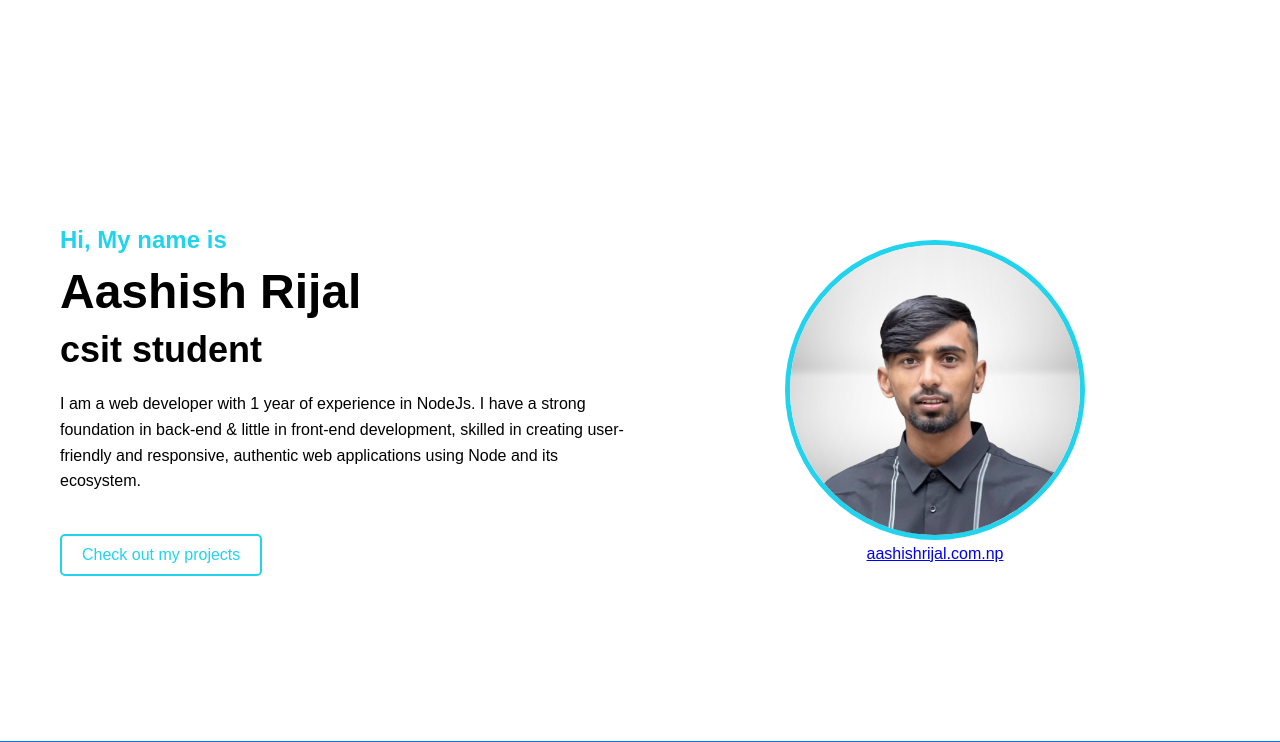
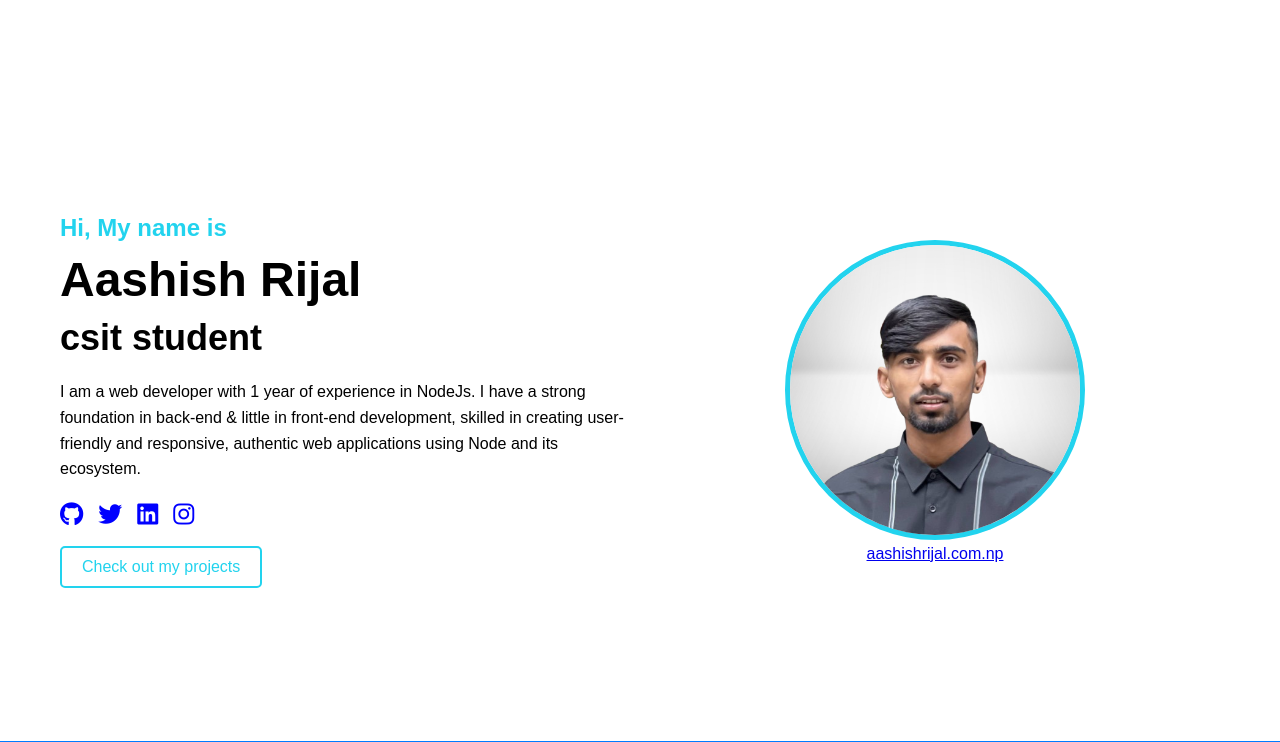
Before and after one commit to aashisrjl/web-class-project, a PHP site: page /About.php in a window 1280 px wide. Shown: the part 59-801 px from the top of the page. Run offline with PHP 8.4, Linux system fonts and the light colour scheme.

Commit message:
update: about design

```diff
--- a/pages/About.php
+++ b/pages/About.php
@@ -5,6 +5,7 @@
     <meta charset="UTF-8">
     <meta name="viewport" content="width=device-width, initial-scale=1.0">
     <title>About Us - WebClass</title>
+    <link rel="stylesheet" href="https://cdnjs.cloudflare.com/ajax/libs/font-awesome/6.5.1/css/all.min.css">
     <style>
         * {
             margin: 0;
@@ -65,7 +66,7 @@
             margin-bottom: 20px;
         }
         .social-icons a {
-            color: #FFFFFF;
+            color: blue;
             font-size: 24px;
             text-decoration: none;
         }
--- a/process/RegisterProcess.php
+++ b/process/RegisterProcess.php
@@ -2,14 +2,14 @@
 include('../database/Connection.php');
 
 if($_SERVER['REQUEST_METHOD']=='POST'){
-if(isset($_POST['username']) && isset($_POST['email']) && isset($_POST['password']) && isset($_POST['age']) && isset($_POST['gender']))
+if(isset($_POST['username']) && isset($_POST['email']) && isset($_POST['password']) && isset($_POST['dob']) && isset($_POST['gender']))
 {
     $msg="";
     $errmsg="";
     $name = $_POST['username'];
     $email = $_POST['email'];
     $password = $_POST['password'];
-    $age = $_POST['age'];
+    $age = $_POST['dob'];
     $gender= $_POST['gender'];
 
 
```
